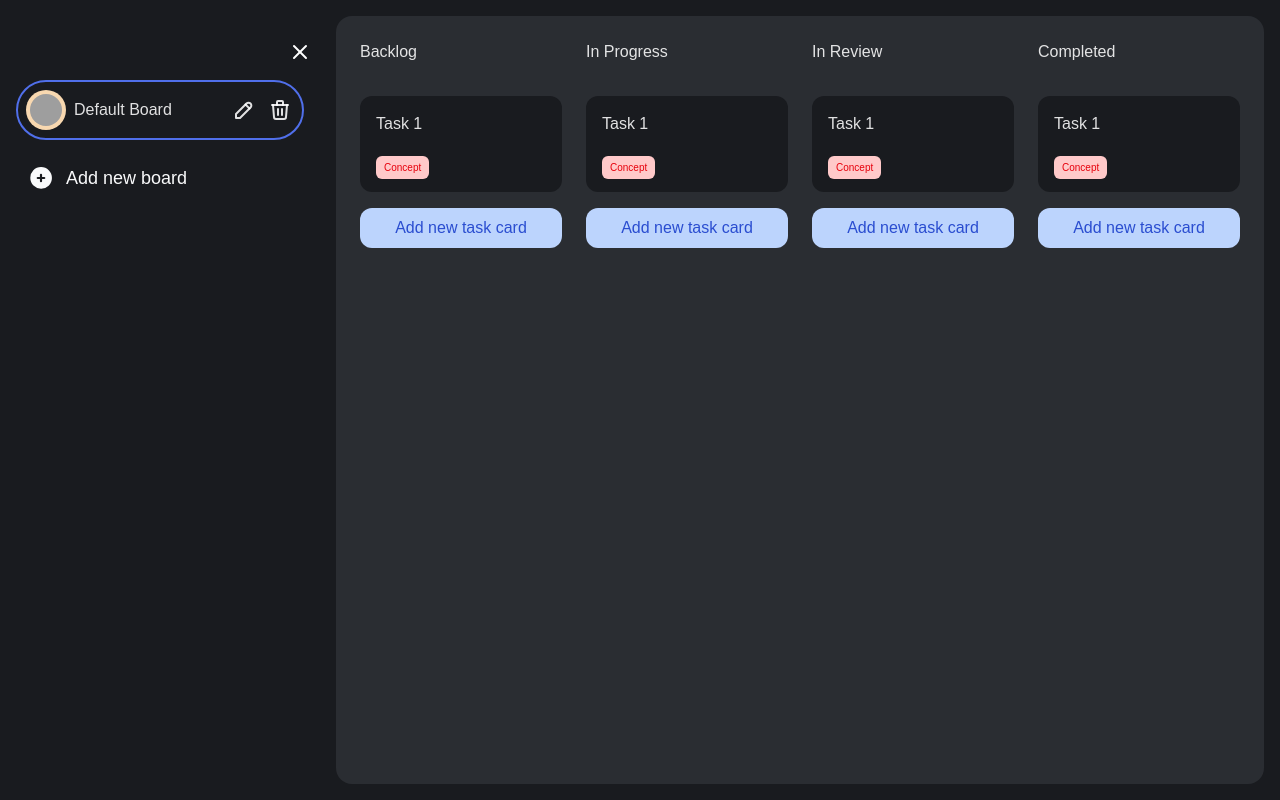
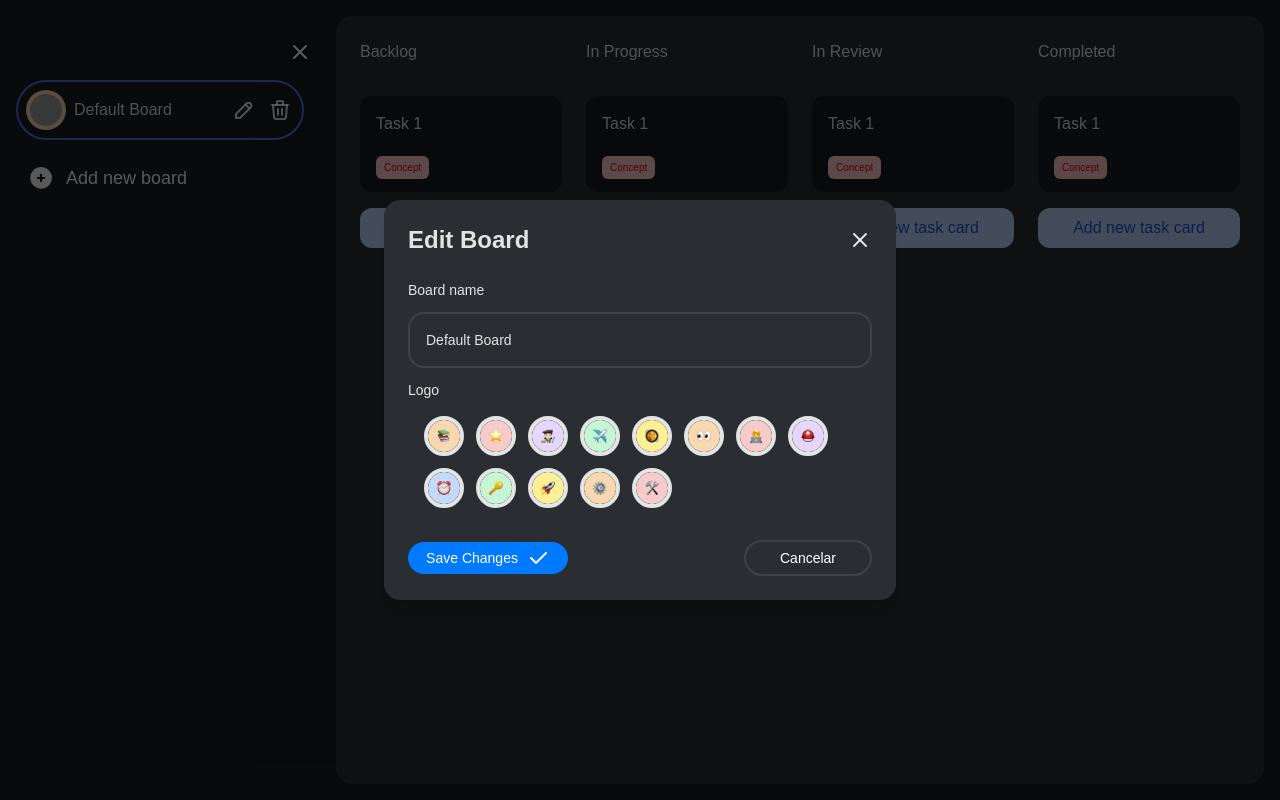
Before and after one commit to omar15hr/task-manager-app, a React (Vite) app: page / in a window 1280 px wide. Both pictures are taken after a click on the button 244 px from the left and 110 px from the top of the page. Built offline with nearby package versions, Linux system fonts and the light colour scheme; grey boxes are pictures that could not be loaded.

Commit message:
Edit board y abrir modal para crear nuevo y editar

```diff
--- a/src/components/sidebar/BoardsList.tsx
+++ b/src/components/sidebar/BoardsList.tsx
@@ -3,8 +3,13 @@ import { useUserActions } from "../../hooks/useBoardsActions";
 import { useState } from "react";
 import { useAppSelector } from "../../hooks/store";
 
+import { BoardWithId } from "../../interfaces/types";
+import { NewBoardModal } from "./NewBoardModal";
+
 export const BoardsList = () => {
   const [confirmDeleteId, setConfirmDeleteId] = useState<string | null>(null);
+  const [isModalVisible, setIsModalVisible] = useState(false);
+  const [selectedBoard, setSelectedBoard] = useState<BoardWithId | null>(null);
   const boards = useAppSelector((state) => state.boards);
 
   const { removeBoard } = useUserActions();
@@ -21,6 +26,12 @@ export const BoardsList = () => {
   const handleCancelDelete = () => {
     setConfirmDeleteId(null);
   };
+
+  const openModalForEditing = (board: BoardWithId) => {
+    setSelectedBoard(board);
+    setIsModalVisible(true);
+  };
+
   return (
     <div className="flex flex-col gap-4">
       {boards.map((board) => (
@@ -37,7 +48,7 @@ export const BoardsList = () => {
             <h1 className="text-[16px]">{board.name}</h1>
           </div>
           <div className="flex flex-row gap-3 w-1/4 justify-center">
-            <button>
+            <button onClick={() => openModalForEditing(board)}>
               <PencilSvg size={24} />
             </button>
             <button onClick={() => handleConfirmDelete(board.id)}>
@@ -63,6 +74,15 @@ export const BoardsList = () => {
           </button>
         </div>
       )}
+
+      {isModalVisible && selectedBoard && (
+        <NewBoardModal
+          setIsVisible={setIsModalVisible}
+          toggleModal={() => setIsModalVisible(false)}
+          board={selectedBoard}
+          isEditing={true}
+        />
+      )}
     </div>
   );
 };
--- a/src/components/sidebar/NewBoardModal.tsx
+++ b/src/components/sidebar/NewBoardModal.tsx
@@ -1,20 +1,33 @@
-import { useState } from "react";
+import { useEffect, useState } from "react";
 import logos from "../../assets/emojis/logos.ts";
 import { useUserActions } from "../../hooks/useBoardsActions.ts";
 import { CheckSvg, CloseSvg } from "../Svg.tsx";
-import { Board } from "../../interfaces/types.ts";
+import { Board, BoardWithId } from "../../interfaces/types.ts";
 
 interface Props {
   setIsVisible: React.Dispatch<React.SetStateAction<boolean>>;
   toggleModal: () => void;
+  board?: BoardWithId;
+  isEditing: boolean;
 }
 
+export const NewBoardModal = ({
+  setIsVisible,
+  toggleModal,
+  board,
+  isEditing,
+}: Props) => {
+  const [selectedEmoji, setSelectedEmoji] = useState<string>(logos[0]);
+  const [name, setName] = useState<string>("");
 
-export const NewBoardModal = ({ setIsVisible, toggleModal }: Props) => {
-  const [selectedEmoji, setSelectedEmoji] = useState(logos[0]);
+  const { addBoard, updatedBoard } = useUserActions();
 
-
-  const { addBoard } = useUserActions();
+  useEffect(() => {
+    if (isEditing && board) {
+      setName(board.name);
+      setSelectedEmoji(board.emoji);
+    }
+  }, [isEditing, board]);
 
   const handleCloseModal = (e: React.MouseEvent) => {
     if ((e.target as HTMLElement).id === "modal-overlay") {
@@ -24,10 +37,17 @@ export const NewBoardModal = ({ setIsVisible, toggleModal }: Props) => {
 
   const handleSubmit = (e: React.FormEvent) => {
     e.preventDefault();
-    const form = e.target as HTMLFormElement;
-    const formData = new FormData(form);
 
-    const name = formData.get("name") as string;
+    if (!name.trim()) return;
+
+    const updatedData: Partial<BoardWithId> = {
+      name,
+      emoji: selectedEmoji,
+    };
+
+    if (isEditing && board) {
+      updatedBoard(board.id, updatedData);
+    } else {
       const newBoard: Board = {
         name,
         emoji: selectedEmoji,
@@ -35,11 +55,13 @@ export const NewBoardModal = ({ setIsVisible, toggleModal }: Props) => {
         tasks: [],
       };
       addBoard(newBoard);
+    }
+
     setIsVisible(false);
   };
 
-
-  return (<div
+  return (
+    <div
       id="modal-overlay"
       onClick={handleCloseModal}
       className="fixed top-0 left-0 right-0 bottom-0 bg-[#000000a4] bg-opacity-50 flex justify-center items-center z-50"
@@ -49,7 +71,7 @@ export const NewBoardModal = ({ setIsVisible, toggleModal }: Props) => {
         onClick={(e) => e.stopPropagation()}
       >
         <div className="flex justify-between items-center">
-        <h2 className="text-2xl font-bold">New Board</h2>
+          <h2 className="text-2xl font-bold">{isEditing ? "Edit Board" : "New Board"}</h2>
           <CloseSvg size={24} onClick={toggleModal} />
         </div>
         <form onSubmit={handleSubmit}>
@@ -58,6 +80,8 @@ export const NewBoardModal = ({ setIsVisible, toggleModal }: Props) => {
             type="text"
             name="name"
             placeholder="e.g: Default Board"
+            value={name}
+            onChange={(e) => setName(e.target.value)}
             className="w-full p-4 rounded-2xl border-2 border-[#3d4249] my-3 focus:border-[#363b41]"
           />
           <div>
@@ -82,7 +106,7 @@ export const NewBoardModal = ({ setIsVisible, toggleModal }: Props) => {
               type="submit"
               className="bg-[#007bff] h-8 rounded-4xl text-white w-40 flex flex-row gap-2 items-center justify-center"
             >
-            <span>Create board</span>
+              <span>{isEditing ? "Save Changes" : "Create Board"}</span>
               <CheckSvg size={24} />
             </button>
             <button
@@ -95,5 +119,6 @@ export const NewBoardModal = ({ setIsVisible, toggleModal }: Props) => {
           </div>
         </form>
       </div>
-  </div>);
+    </div>
+  );
 };
--- a/src/hooks/useBoardsActions.ts
+++ b/src/hooks/useBoardsActions.ts
@@ -1,5 +1,5 @@
 import { Board, BoardId } from "../interfaces/types";
-import { addNewBoard, deleteBoardById } from "../store/boards/boardSlice";
+import { addNewBoard, deleteBoardById, updateBoardById } from "../store/boards/boardSlice";
 import { useAppDispatch } from "./store";
 
 export const useUserActions = () => {
@@ -13,5 +13,9 @@ export const useUserActions = () => {
     dispatch(deleteBoardById(id));
   };
 
-  return { addBoard, removeBoard };
+  const updatedBoard = (id: BoardId, updatedBoard: Partial<Board>) => {
+    dispatch(updateBoardById({ id, updatedBoard }));
+  };
+
+  return { addBoard, removeBoard, updatedBoard };
 };
--- a/src/store/boards/boardSlice.ts
+++ b/src/store/boards/boardSlice.ts
@@ -33,9 +33,18 @@ export const boardSlice = createSlice({
       const id = action.payload;
       return state.filter((board) => board.id !== id);
     },
+    updateBoardById: (state, action: PayloadAction<{ id: BoardId, updatedBoard: Partial<Board> }>) => {
+      const { id, updatedBoard } = action.payload;
+      return state.map((board) => {
+        if (board.id === id) {
+          return { ...board, ...updatedBoard };
+        }
+        return board;
+      });
+    },
   },
 });
 
 export default boardSlice.reducer;
 
-export const { addNewBoard,deleteBoardById } = boardSlice.actions;
+export const { addNewBoard,deleteBoardById, updateBoardById } = boardSlice.actions;
```
Lines whose indentation alone changed are shown as unchanged.
